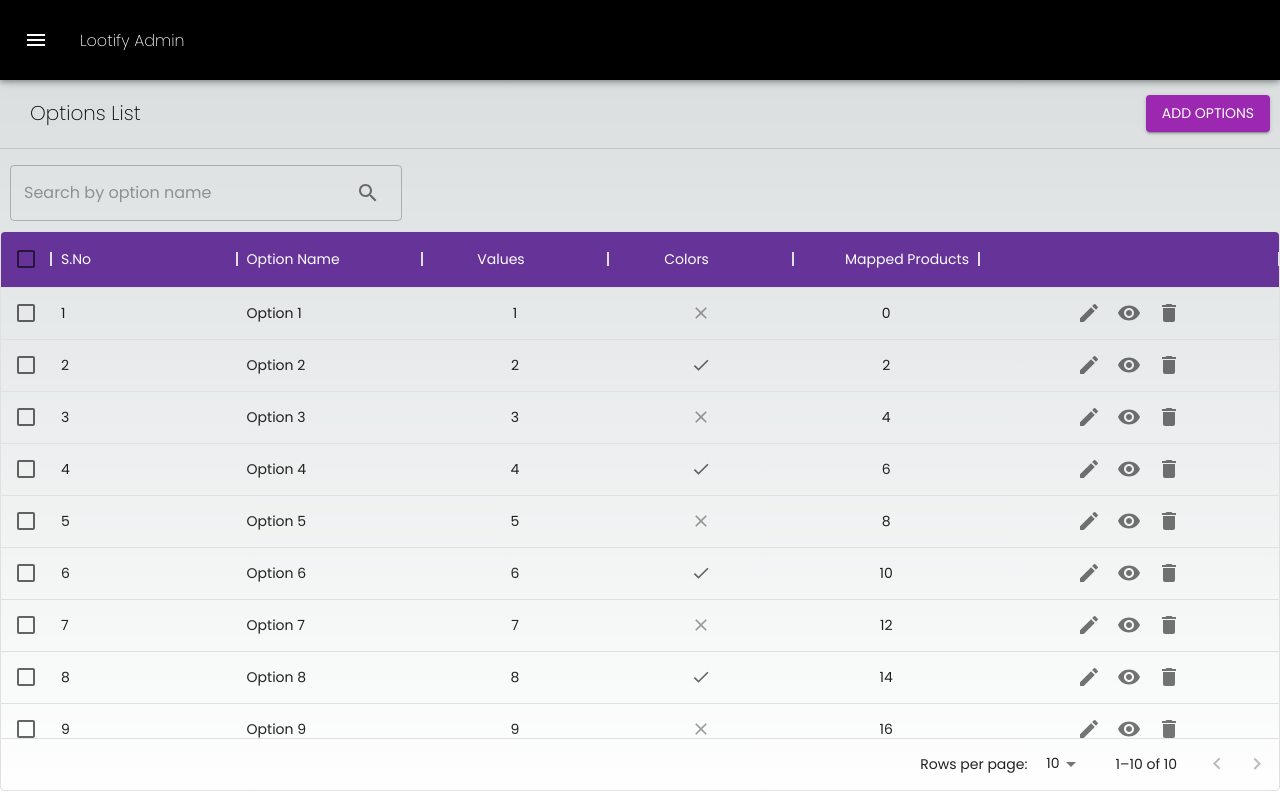
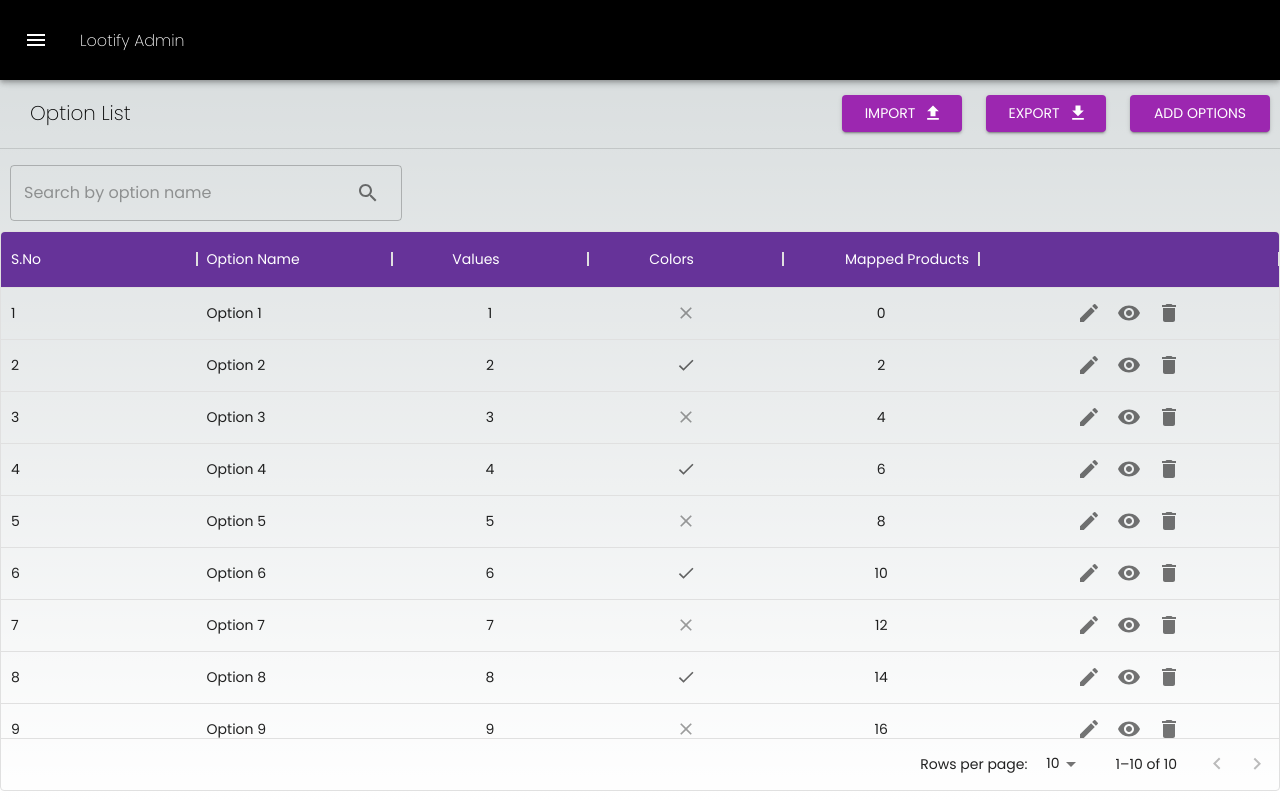
Before and after one commit to vishwakanth183/Lootify, a Next.js app in the folder lootify-admin/: page /admin/drawermenu/products/options in a window 1280 px wide. Built offline with nearby package versions, Linux system fonts and the light colour scheme.

Commit message:
splash to router interval changes

```diff
--- a/lootify-admin/src/components/drawer/accordionMenuList/generateMenuIcon.tsx
+++ b/lootify-admin/src/components/drawer/accordionMenuList/generateMenuIcon.tsx
@@ -37,7 +37,7 @@ const iconComponents: { [key: string]: React.ElementType } = {
 
 const GenerateMenuIcon: React.FC<menuIconProps> = ({ name, selected, submenu }) => {
   const IconComponent = iconComponents[name.toLowerCase()] || iconComponents.default;
-  return <IconComponent htmlColor={selected ? (submenu ? "coral" : "white") : "grey"} />;
+  return <IconComponent htmlColor={selected ? (submenu ? "coral" : "coral") : "grey"} />;
 };
 
 export default React.memo(GenerateMenuIcon);
--- a/lootify-admin/src/components/products/options/optionsList/optionsListComponent.tsx
+++ b/lootify-admin/src/components/products/options/optionsList/optionsListComponent.tsx
@@ -1,5 +1,5 @@
-import React, { FC } from "react";
-import { DataGrid, GridColDef, GridValueGetterParams } from "@mui/x-data-grid";
+import React, { FC, Fragment } from "react";
+import { DataGrid, GridColDef, GridToolbarContainer, GridToolbarExport, GridValueGetterParams } from "@mui/x-data-grid";
 
 import "../../../../shared/scss/appbar.scss";
 import optionsListStyle from "./optionsListComponent.module.scss";
@@ -7,8 +7,9 @@ import optionsData from "./dummy-data.json";
 import AddHeaderComponent from "@/src/shared/components/addHeader/addHeaderComponent";
 import ComponentView from "@/src/shared/components/componentView/componentView";
 import CommonSearchInput from "@/src/shared/components/search/commonSearchInput";
-import { IconButton } from "@mui/material";
-import { Delete, Edit, RemoveRedEye } from "@mui/icons-material";
+import { Button, IconButton } from "@mui/material";
+import { Delete, Edit, FileDownload, FileUpload, RemoveRedEye } from "@mui/icons-material";
+import Link from "next/link";
 
 interface optionItem {
   optionName: String;
@@ -18,6 +19,7 @@ interface optionItem {
 }
 
 const OptionsListComponent: FC<{}> = () => {
+  // Columns section with set of required field
   const columns: GridColDef[] = [
     { field: "id", headerName: "S.No", headerClassName: "tableHeader", flex: 1 },
     { field: "optionName", type: "string", headerName: "Option Name", flex: 1 },
@@ -64,10 +66,71 @@ const OptionsListComponent: FC<{}> = () => {
     },
   ];
 
+  const handleImport = async () => {
+    const fileInput = document.createElement("input");
+    fileInput.type = "file";
+    fileInput.accept = ".xlsx";
+    fileInput.addEventListener("change", async (e: Event) => {
+      const target = e.target as HTMLInputElement;
+      const file = target.files?.[0];
+      handleFile(file);
+    });
+    fileInput.click();
+  };
+
+  const handleFile = async (file: any) => {
+    if (file) {
+      const formData = new FormData();
+      formData.append("file", file);
+
+      try {
+        // const response = await fetch('/your-backend-endpoint', {
+        //   method: 'POST',
+        //   body: formData,
+        // });
+        // console.log('File uploaded successfully:', response);
+        console.log("formData to upload", formData);
+      } catch (error) {
+        console.error("Error uploading file:", error);
+      }
+    } else {
+      console.log("No file selected");
+    }
+  };
+
+  function CustomToolbar() {
+    return (
+      <GridToolbarContainer>
+        <GridToolbarExport />
+      </GridToolbarContainer>
+    );
+  }
+
   return (
     <React.Fragment>
       <ComponentView>
-        <AddHeaderComponent href={"/admin/drawermenu/products/options/new"} title={"Options List"} buttonTitle={"Add Options"} />
+        {/* <AddHeaderComponent href={"/admin/drawermenu/products/options/new"} title={"Options List"} buttonTitle={"Add Options"} /> */}
+        <AddHeaderComponent
+          title={"Option List"}
+          modalHeader
+          // includeBackOption
+          actionView={
+            <Fragment>
+              <Button variant="contained" color="secondary" sx={{ ml: 3, width: 120 }} endIcon={<FileUpload />} onClick={() => handleImport()}>
+                IMPORT
+              </Button>
+
+              <Button variant="contained" color="secondary" sx={{ ml: 3, width: 120 }} endIcon={<FileDownload />}>
+                EXPORT
+              </Button>
+              <Link href={"/admin/drawermenu/products/options/new"}>
+                <Button variant="contained" color="secondary" sx={{ ml: 3, width: 140 }}>
+                  ADD OPTIONS
+                </Button>
+              </Link>
+            </Fragment>
+          }
+        />
         <div className={optionsListStyle.searchView}>
           <CommonSearchInput placeholder="Search by option name" />
         </div>
@@ -81,9 +144,10 @@ const OptionsListComponent: FC<{}> = () => {
               },
             }}
             pageSizeOptions={[5, 10]}
-            checkboxSelection
+            checkboxSelection={false}
             disableRowSelectionOnClick
             disableColumnMenu
+            disableColumnFilter
             classes={{
               columnHeaderCheckbox: "red",
             }}
```
Also changed, not shown: lootify-admin/app/page.tsx (+20 -3 lines), 1 other file (tests, documents, lock files or other folders).
